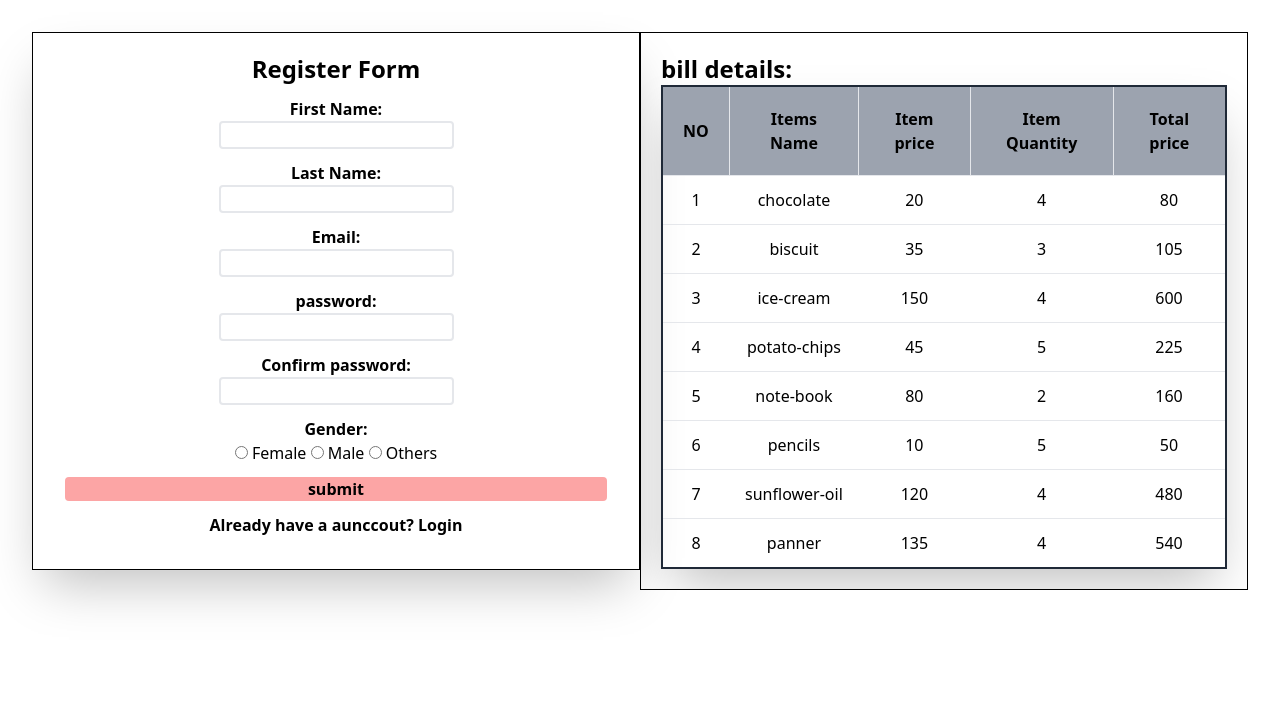
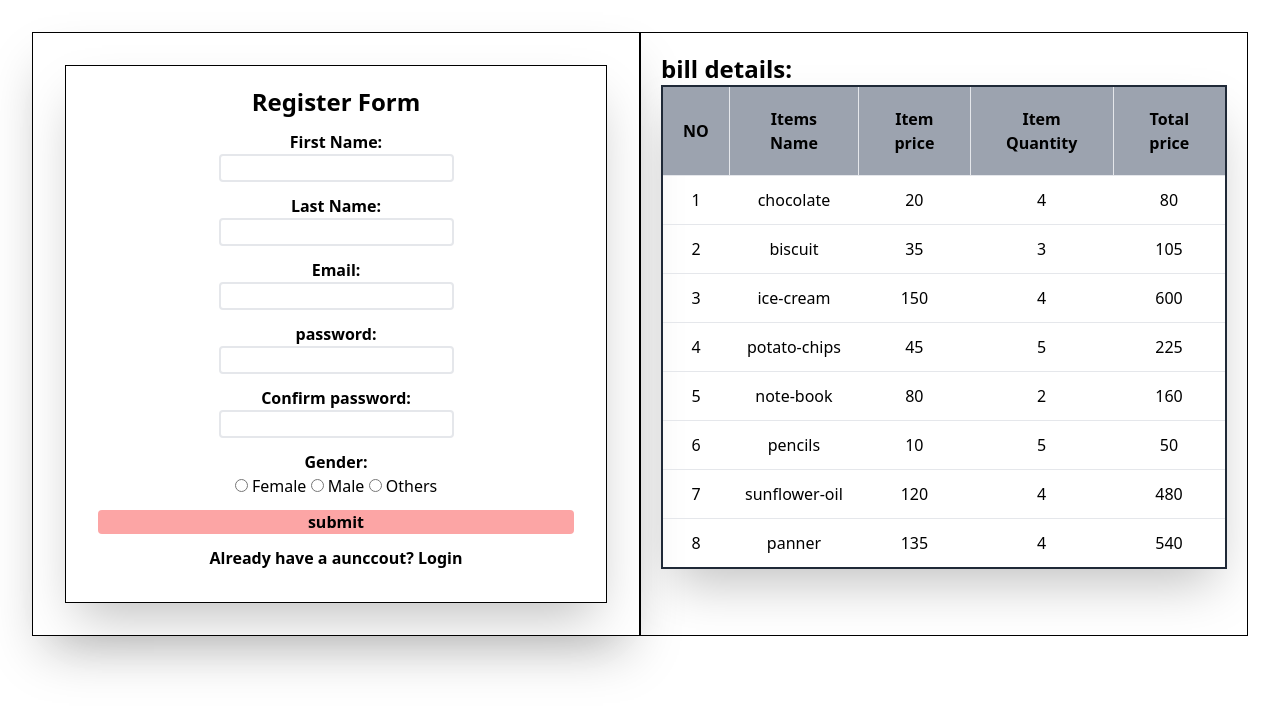
Before and after one commit to venvishnu/tailwind, a plain HTML site: page table.html in a window 1280 px wide. Drawn offline with nearby package versions, Linux system fonts and the light colour scheme.

Commit message:
Add files via upload

```diff
--- a/table.html
+++ b/table.html
@@ -9,7 +9,7 @@
 </head>
 <body>
             <div class="flex container p-8 mx-auto justify-center flex-wrap">
-                <div class="xs:w-full lg:w-1/2">
+                <div class="xs:w-full lg:w-1/2 shadow-2xl border border-black p-8">
                     <div class="shadow-2xl border border-black">
                         <form action="" class="text-center p-5">
                             <h3 class="text-2xl font-bold">Register Form</h3>
```
